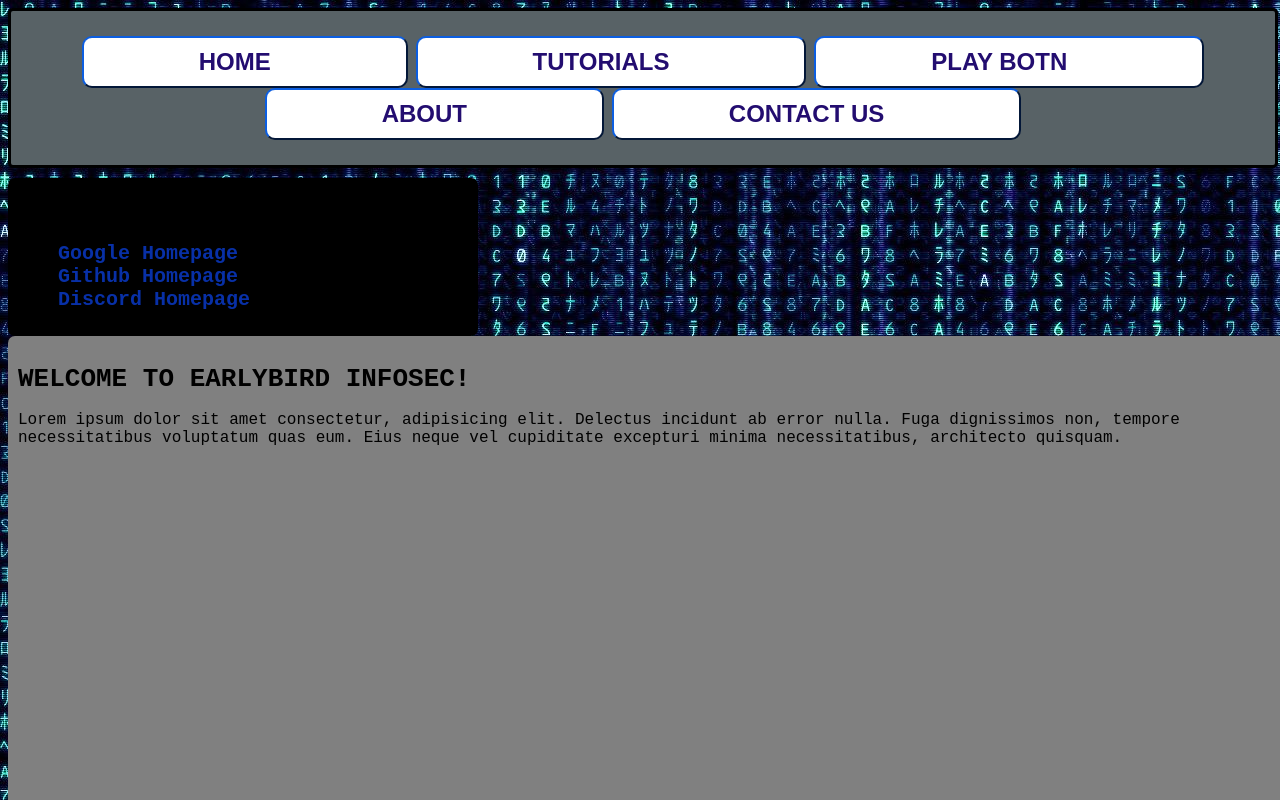
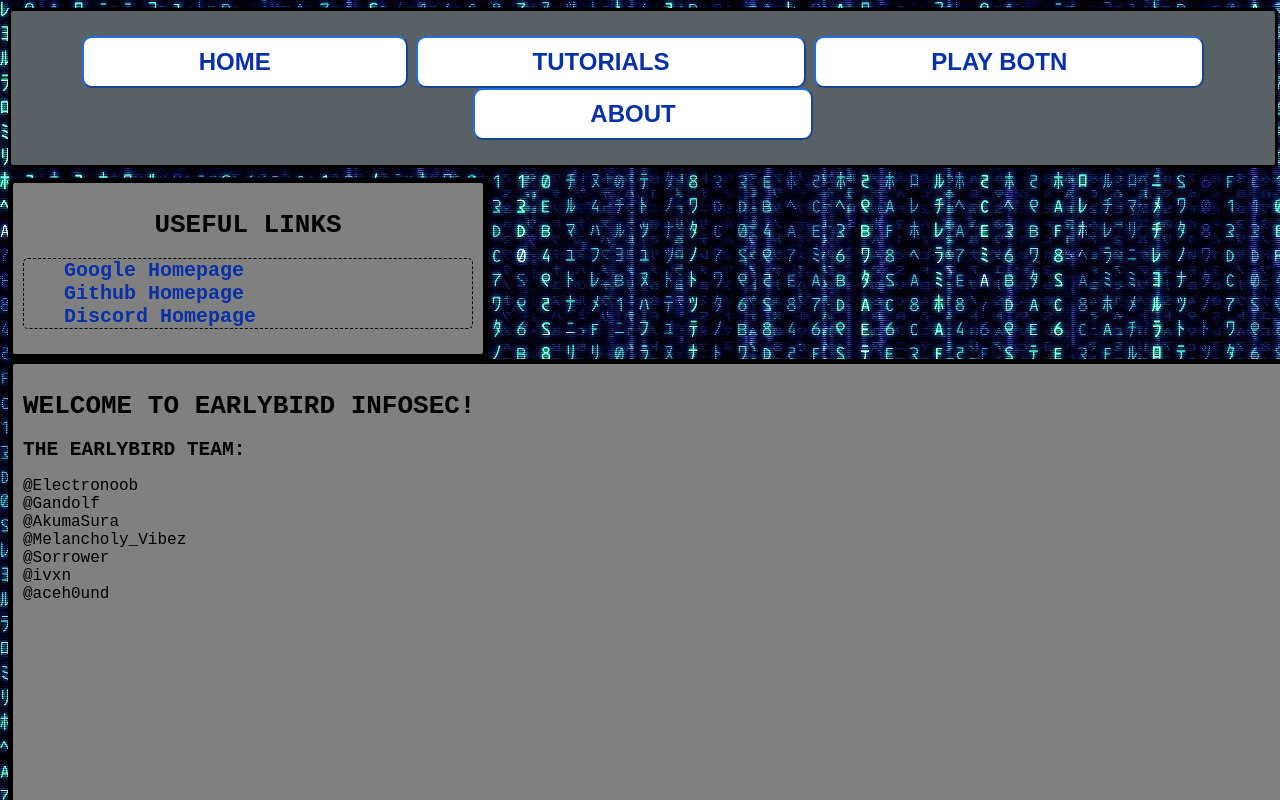
Before and after one commit to aceh0und/aceh0und.github.io, a plain HTML site: page index.html in a window 1280 px wide. Shown: the top 800 px of the page. Drawn offline with Linux system fonts and the light colour scheme.

Commit message:
removed contactus page, changed color scheme, added discord usernames to mid-section-middle

```diff
--- a/CSS/stylesheet.css
+++ b/CSS/stylesheet.css
@@ -39,6 +39,9 @@ ul {
     list-style-type: none;
     font-size: 15px;
     text-align: left;
+    border-style: dashed;
+    border-radius: 5px;
+    border-width: 1px;
 
 }
 
@@ -56,7 +59,7 @@ button.top-nav{
 
     background-color: white;
     border-radius: 10px;
-    border-color: #083b8c;
+    border-color: #226de6;
     padding-left: 115px;
     padding-right: 135px;
     padding-top: 10px;
@@ -64,7 +67,7 @@ button.top-nav{
     font-size: larger;
     font-family: Arial, Helvetica, sans-serif;
     font-weight: bold;
-    color: #230d70;
+    color: #0830a7;
 
 }
 
@@ -96,15 +99,16 @@ button.top-nav{
 
 #index-mid-left {
 
-    background-color: black;
+    background-color: grey;
     width: 450px;
     border-style: solid;
+    border-color: black;
     border-radius: 7px;
-    border-width: 0px;
+    border-width: 5px;
 
 }
 
-#index-mid-left h2{
+#index-mid-left h1{
 
     text-align: center;
 
@@ -117,6 +121,6 @@ button.top-nav{
     height: 750px;
     border-style: solid;
     border-radius: 7px;
-    border-width: 0px;
+    border-width: 5px;
 
 }
--- a/index.html
+++ b/index.html
@@ -12,7 +12,6 @@
                 <a href="/HTML/tutorials-home.html"><button class="top-nav">TUTORIALS</button></a>
                 <a href="/HTML/botn-home.html"><button class="top-nav">PLAY BOTN</button></a>
                 <a href="/HTML/about-home.html"><button class="top-nav">ABOUT</button></a>
-                <a href="/HTML/contactus-home.html"><button class="top-nav">CONTACT US</button></a>
 
             </div>
         </div>
@@ -20,7 +19,7 @@
         <div class="index-row">
 
             <div class="index-column" id="index-mid-left">
-                <h2>USEFUL LINKS</h2>
+                <h1>USEFUL LINKS</h1>
                 <ul>
                     <li><b><a href="http://google.com/" target="_blank">Google Homepage</a></b></li>
                     <li><b><a href="http://github.com/" target="_blank">Github Homepage</a></b></li>
@@ -29,10 +28,9 @@
             </div>
             <div class="index-column" id="index-mid-middle">
                 <h1>WELCOME TO EARLYBIRD INFOSEC!</h1>
-                <p>Lorem ipsum dolor sit amet consectetur, adipisicing elit.
-                    Delectus incidunt ab error nulla. Fuga dignissimos non,
-                    tempore necessitatibus voluptatum quas eum. Eius neque vel
-                    cupiditate excepturi minima necessitatibus, architecto quisquam.</p>
+                <h2>THE EARLYBIRD TEAM:</h2>
+                <p>@Electronoob<br>@Gandolf<br>@AkumaSura<br>@Melancholy_Vibez<br>@Sorrower<br>@ivxn<br>@aceh0und
+                </p>
 
             </div>
         </div>
```
Also changed, not shown: HTML/about-home.html (+0 -3 lines), HTML/botn-home.html (+0 -2 lines), HTML/contactus-home.html (+0 -2 lines), HTML/tutorials-home.html (+0 -1 lines).
